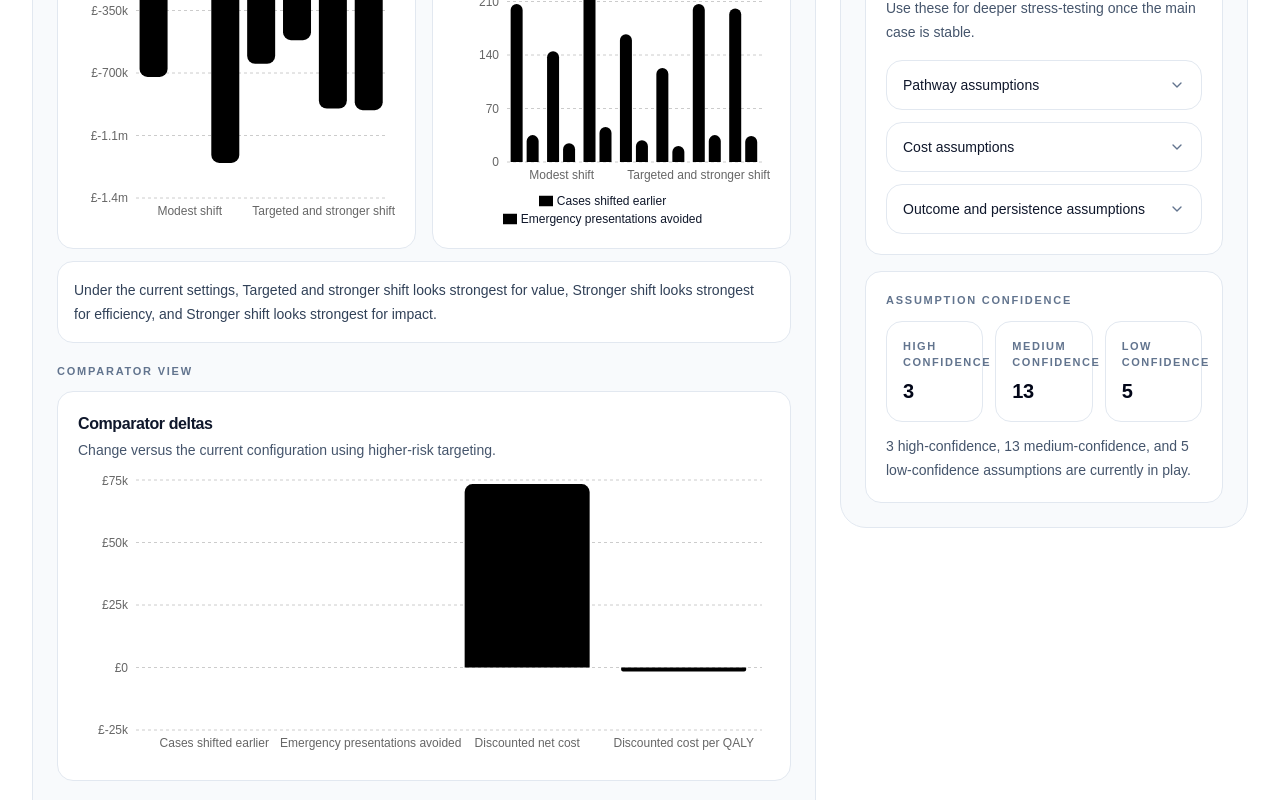
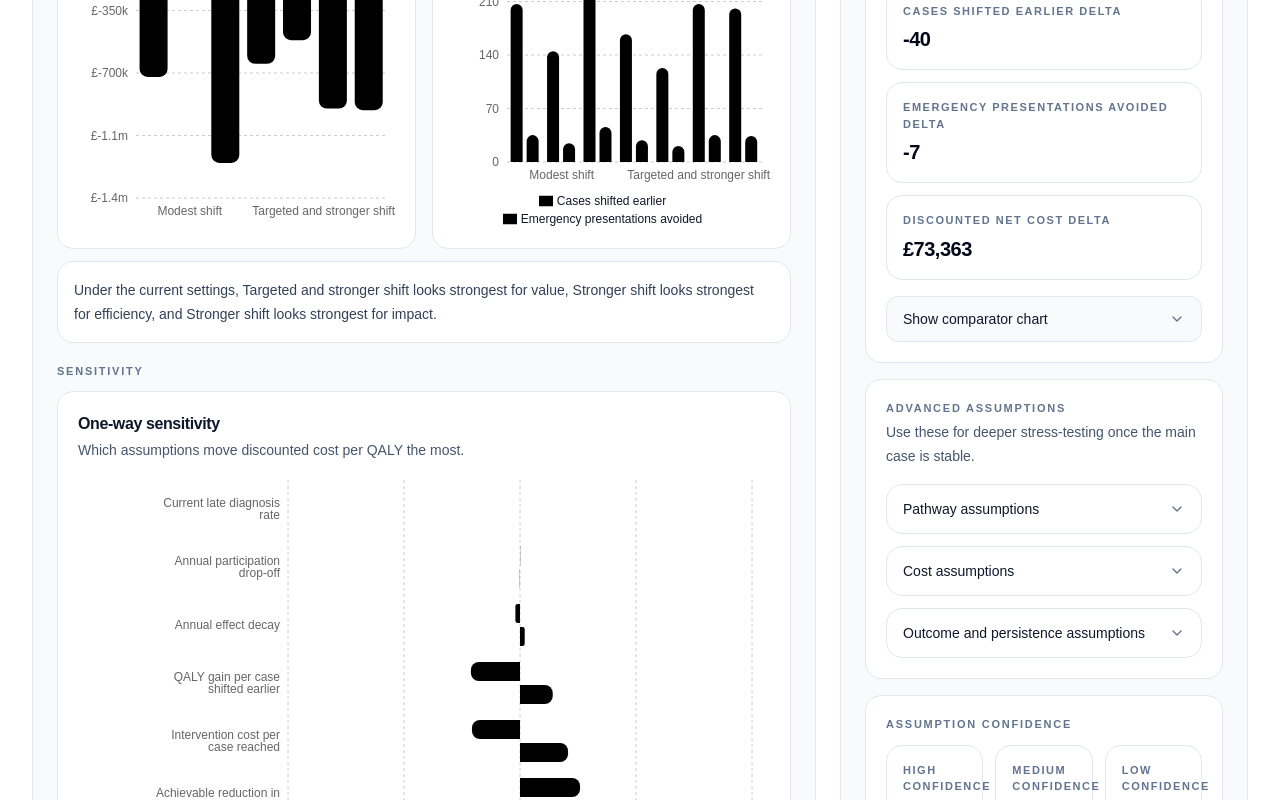
Before and after one commit to olivercareyncl/health-economics-scenario-lab, a Next.js app in the folder site/: page /sandboxes/clearpath in a window 1280 px wide. Shown: the part 2580-3380 px from the top of the page. Built offline with nearby package versions, Linux system fonts and the light colour scheme.

Commit message:
Update clearpath-app.tsx

```diff
--- a/site/src/components/clearpath/clearpath-app.tsx
+++ b/site/src/components/clearpath/clearpath-app.tsx
@@ -889,7 +889,7 @@ function ComparatorDeltaChart({
         </p>
       </div>
 
-      <div className="h-56 w-full lg:h-64 xl:h-72">
+      <div className="h-56 w-full lg:h-64">
         <ResponsiveContainer width="100%" height="100%">
           <BarChart data={data} margin={{ top: 8, right: 8, left: 0, bottom: 0 }}>
             <CartesianGrid vertical={false} strokeDasharray="3 3" />
@@ -1015,6 +1015,7 @@ export default function ClearPathApp() {
   const [inputs, setInputs] = useState<Inputs>(DEFAULT_INPUTS);
   const [mobileTab, setMobileTab] = useState<MobileTab>("summary");
   const [showAdvancedMobile, setShowAdvancedMobile] = useState(false);
+  const [showComparatorDesktop, setShowComparatorDesktop] = useState(false);
   const [openSections, setOpenSections] = useState<
     Record<AssumptionSectionKey, boolean>
   >({
@@ -1101,6 +1102,11 @@ export default function ClearPathApp() {
     return runModel(comparatorInputs);
   }, [inputs, comparatorMode]);
 
+  const comparatorDeltas = useMemo(
+    () => buildComparatorDeltaChartData(results, comparatorResults),
+    [results, comparatorResults],
+  );
+
   const confidenceSummary = useMemo(
     () => getAssumptionConfidenceSummary(),
     [],
@@ -1114,6 +1120,7 @@ export default function ClearPathApp() {
     setInputs({ ...DEFAULT_INPUTS });
     setComparatorMode(COMPARATOR_OPTIONS[0]);
     setShowAdvancedMobile(false);
+    setShowComparatorDesktop(false);
     setOpenSections({
       "advanced-pathway": false,
       "advanced-costs": false,
@@ -1650,7 +1657,7 @@ export default function ClearPathApp() {
         <div className={cx(mobileTab !== "analysis" && "hidden")}>
           <SectionCard
             title="Analysis"
-            description="Review the current case, uncertainty, scenario comparison, and validation prompts."
+            description="Review the current case, uncertainty, sensitivity, and validation prompts."
             dense
           >
             <div className="space-y-5">
@@ -1781,7 +1788,7 @@ export default function ClearPathApp() {
 
           <SectionCard
             title="Analysis"
-            description="A compact analyst-style readout of the current assumption set, scenario choices, sensitivity, and what should be validated next."
+            description="A compact analyst-style readout of scenarios, sensitivity, validation priorities, and how the current case should be interpreted."
             dense
           >
             <div className="space-y-5">
@@ -1799,17 +1806,6 @@ export default function ClearPathApp() {
               </div>
 
               <div>
-                <h3 className={SECTION_KICKER}>Comparator view</h3>
-                <div className="mt-3">
-                  <ComparatorDeltaChart
-                    baseResults={results}
-                    comparatorResults={comparatorResults}
-                    comparatorLabel={comparatorMode}
-                  />
-                </div>
-              </div>
-
-              <div>
                 <h3 className={SECTION_KICKER}>Sensitivity</h3>
                 <div className="mt-3">
                   <SensitivityChart sensitivityRows={sensitivityRows} />
@@ -1825,25 +1821,6 @@ export default function ClearPathApp() {
                 </div>
               </div>
 
-              <div>
-                <h3 className={SECTION_KICKER}>Assumption review</h3>
-                <div className="mt-3">{assumptionsReview}</div>
-              </div>
-
-              <div>
-                <h3 className={SECTION_KICKER}>Uncertainty readout</h3>
-                <div className="mt-3 grid gap-3 xl:grid-cols-3">
-                  {uncertainty.map((row) => (
-                    <AssumptionReviewCard
-                      key={row.case}
-                      label={row.case}
-                      value={formatCurrency(row.discounted_cost_per_qaly)}
-                      note={`${formatNumber(row.cases_shifted_total)} cases shifted earlier · ${row.decision_status}`}
-                    />
-                  ))}
-                </div>
-              </div>
-
               <div className="grid gap-3 xl:grid-cols-2">
                 <div className={SUBCARD}>
                   <p className={SECTION_KICKER}>Decision narrative</p>
@@ -1868,6 +1845,25 @@ export default function ClearPathApp() {
                       </span>
                     </p>
                   </div>
+                </div>
+              </div>
+
+              <div>
+                <h3 className={SECTION_KICKER}>Assumption review</h3>
+                <div className="mt-3">{assumptionsReview}</div>
+              </div>
+
+              <div>
+                <h3 className={SECTION_KICKER}>Uncertainty readout</h3>
+                <div className="mt-3 grid gap-3 xl:grid-cols-3">
+                  {uncertainty.map((row) => (
+                    <AssumptionReviewCard
+                      key={row.case}
+                      label={row.case}
+                      value={formatCurrency(row.discounted_cost_per_qaly)}
+                      note={`${formatNumber(row.cases_shifted_total)} cases shifted earlier · ${row.decision_status}`}
+                    />
+                  ))}
                 </div>
               </div>
             </div>
@@ -1916,6 +1912,10 @@ export default function ClearPathApp() {
 
                 <div className={SUBCARD}>
                   <p className={SECTION_KICKER}>Comparator</p>
+                  <p className="mt-1 text-sm leading-6 text-slate-600">
+                    Use a lighter comparison view without interrupting the main workspace.
+                  </p>
+
                   <div className="mt-4">
                     <SelectInput
                       label="Compare current selection with"
@@ -1924,6 +1924,47 @@ export default function ClearPathApp() {
                       onChange={(value) => setComparatorMode(value)}
                     />
                   </div>
+
+                  <div className="mt-4 grid gap-3">
+                    {comparatorDeltas.slice(0, 3).map((row) => (
+                      <MetricCard
+                        key={row.label}
+                        label={`${row.label} delta`}
+                        value={
+                          row.isCurrency
+                            ? formatCurrency(row.delta)
+                            : formatNumber(row.delta)
+                        }
+                      />
+                    ))}
+                  </div>
+
+                  <button
+                    type="button"
+                    onClick={() => setShowComparatorDesktop((v) => !v)}
+                    className="mt-4 flex w-full items-center justify-between gap-4 rounded-xl border border-slate-200 bg-slate-50 px-4 py-3 text-left"
+                    aria-expanded={showComparatorDesktop}
+                  >
+                    <span className="text-sm font-medium text-slate-900">
+                      Show comparator chart
+                    </span>
+                    <ChevronDown
+                      className={cx(
+                        "h-4 w-4 text-slate-500 transition-transform",
+                        showComparatorDesktop && "rotate-180",
+                      )}
+                    />
+                  </button>
+
+                  {showComparatorDesktop ? (
+                    <div className="mt-4">
+                      <ComparatorDeltaChart
+                        baseResults={results}
+                        comparatorResults={comparatorResults}
+                        comparatorLabel={comparatorMode}
+                      />
+                    </div>
+                  ) : null}
                 </div>
 
                 <div className={SUBCARD}>
```
